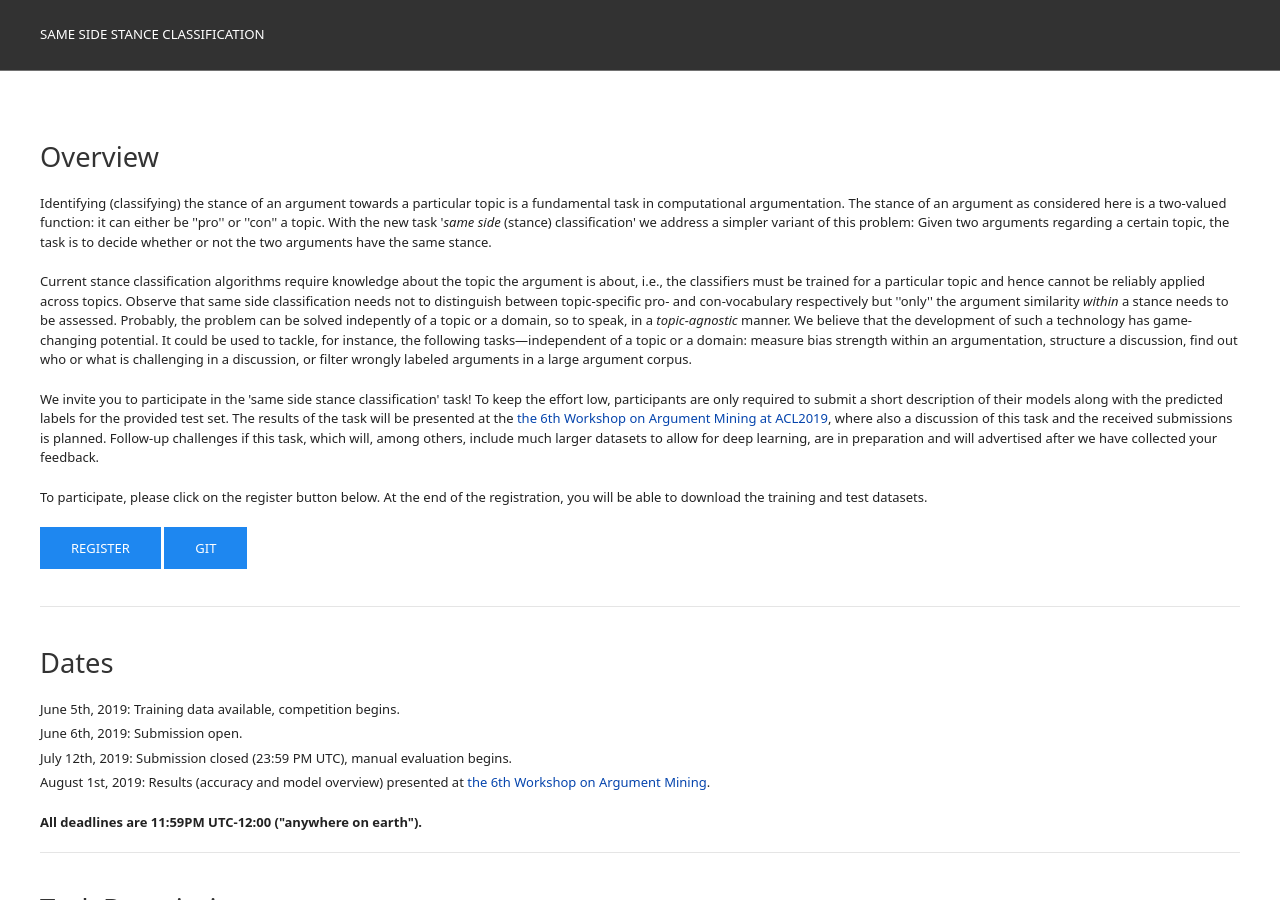
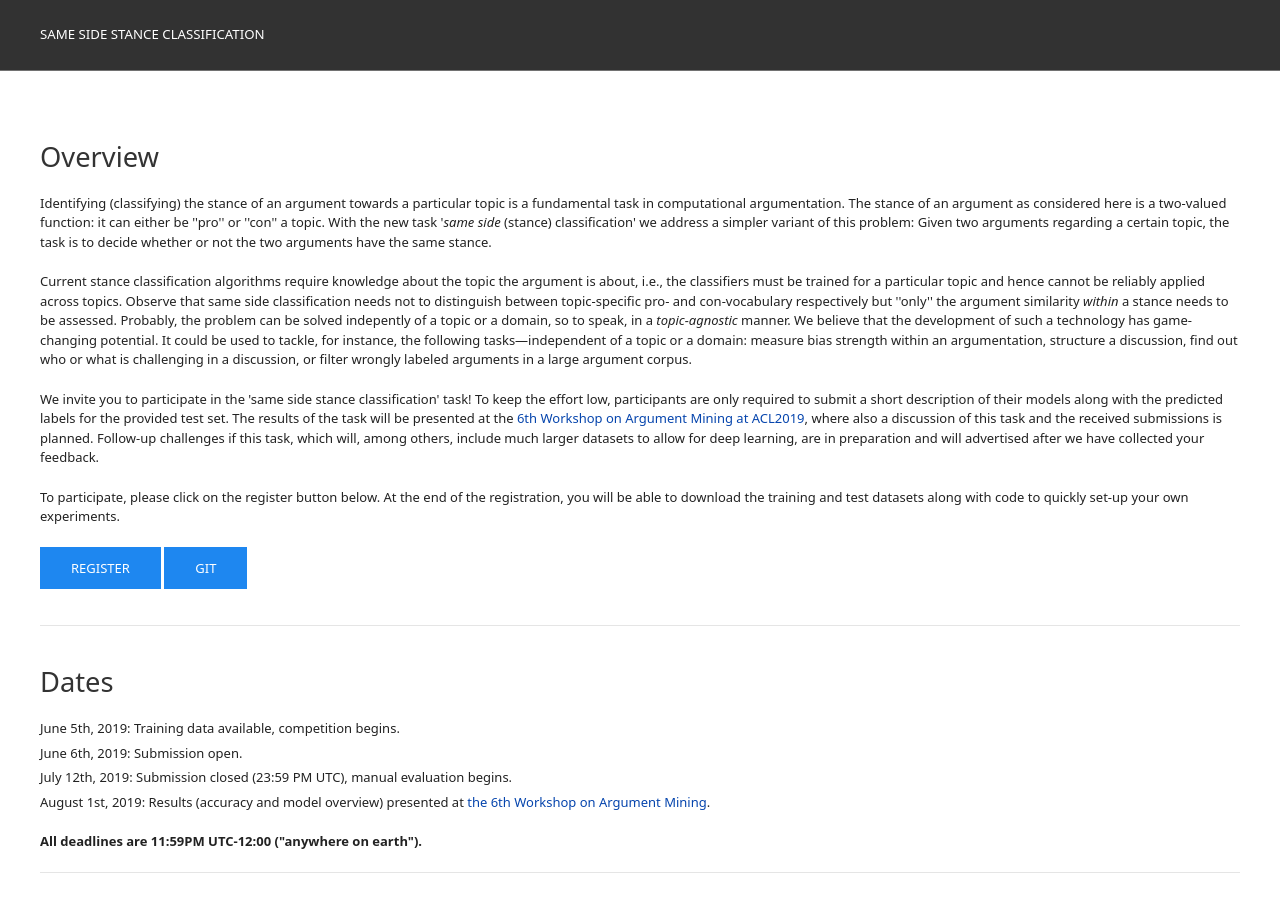
Before and after one commit to shahbazsyed/sameside-webis-de.github.io, a Jekyll site: the page built from index.html, in a window 1280 px wide and 900 px high. Built offline with Jekyll 4.4.1, drawn with Linux system fonts in a browser that asks for light colours.

Commit message:
Update index.html

```diff
--- a/index.html
+++ b/index.html
@@ -16,10 +16,10 @@
 Current stance classification algorithms require knowledge about the topic the argument is about, i.e., the classifiers must be trained for a particular topic and hence cannot be reliably applied across topics. Observe that same side classification needs not to distinguish between topic-specific pro- and con-vocabulary respectively but ''only'' the argument similarity <i>within</i> a stance needs to be assessed. Probably, the problem can be solved indepently of a topic or a domain, so to speak, in a <i>topic-agnostic</i> manner. We believe that the development of such a technology has game-changing potential. It could be used to tackle, for instance, the following tasks&mdash;independent of a topic or a domain: measure bias strength within an argumentation, structure a discussion, find out who or what is challenging in a discussion, or filter wrongly labeled arguments in a large argument corpus.
 </p>
 <p>
-We invite you to participate in the 'same side stance classification' task! To keep the effort low, participants are only required to submit a short description of their models along with the predicted labels for the provided test set. The results of the task will be presented at the <a href="https://argmining19.webis.de/" target="_blank">the 6th Workshop on Argument Mining at ACL2019</a>, where also a discussion of this task and the received submissions is planned. Follow-up challenges if this task, which will, among others, include much larger datasets to allow for deep learning, are in preparation and will advertised after we have collected your feedback.
+We invite you to participate in the 'same side stance classification' task! To keep the effort low, participants are only required to submit a short description of their models along with the predicted labels for the provided test set. The results of the task will be presented at the <a href="https://argmining19.webis.de/" target="_blank">6th Workshop on Argument Mining at ACL2019</a>, where also a discussion of this task and the received submissions is planned. Follow-up challenges if this task, which will, among others, include much larger datasets to allow for deep learning, are in preparation and will advertised after we have collected your feedback.
 </p>
 <p>
-To participate, please click on the register button below. At the end of the registration, you will be able to download the training and test datasets.
+To participate, please click on the register button below. At the end of the registration, you will be able to download the training and test datasets along with code to quickly set-up your own experiments.
 </p>
       <div id="register">
 
```
